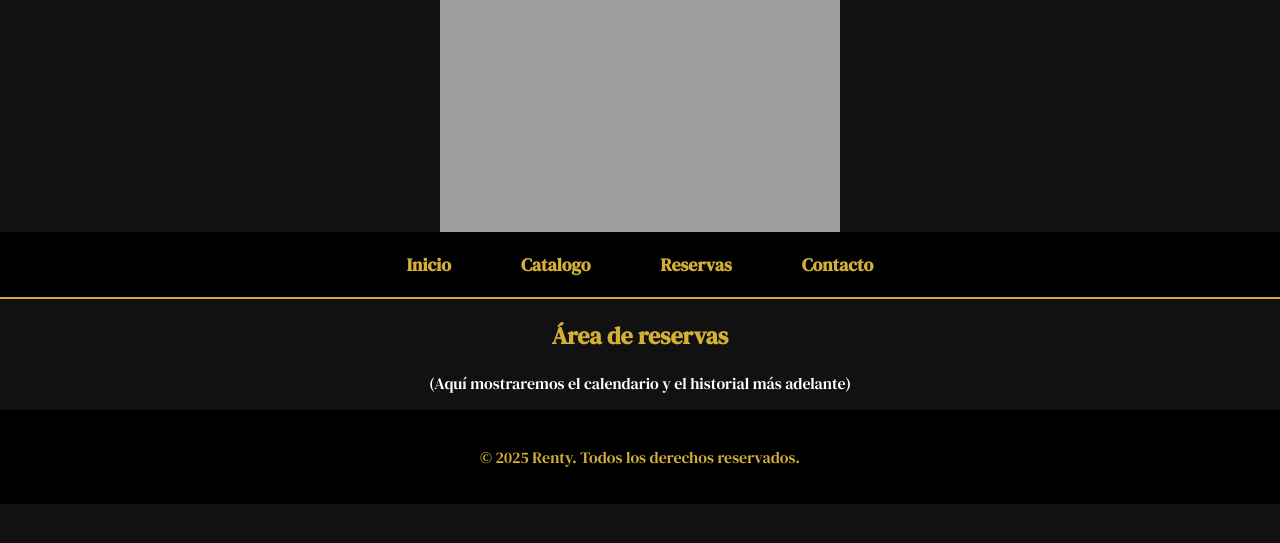
After one commit to josedcp20/Renty, a PHP site: page /reservas.php in a window 1280 px wide. The commit adds this page. Shown: the top 543 px of the page. Run offline with PHP 8.4, Linux system fonts and the light colour scheme; the visitor is signed in with stand-in values (Sample User, id 1).

Commit message:
Creación de reservas.php

```diff
--- a/catalogo.php
+++ b/catalogo.php
@@ -17,8 +17,8 @@
           <ul>
               <li><a href="index.html">Inicio</a></li>
               <li><a href="catalogo.html">Catálogo</a></li>
-              <li><a href="#reservas">Reservas</a></li>
-              <li><a href="#contacto">Contacto</a></li>
+              <li><a href="#reservas.php">Reservas</a></li>
+              <li><a href="#contacto.html">Contacto</a></li>
               <li class="search">
                 <form action="#search-results" method="get">
                     <input type="text" id="search" name="query" placeholder="Buscar...">
--- a/contacto.html
+++ b/contacto.html
@@ -16,7 +16,7 @@
             <ul>
                 <li><a href="index.html">Inicio</a></li>
                 <li><a href="catalogo.php">Catalogo</a></li>
-            <li><a href="#reservas">Reservas</a></li>
+                <li><a href="reservas.php">Reservas</a></li>
                 <li><a href="contacto.html">Contacto</a></li>
             </ul>
         </nav>
--- a/index.html
+++ b/index.html
@@ -18,7 +18,7 @@
             <ul>
                 <li><a href="index.html">Inicio</a></li>
                 <li><a href="catalogo.php">Catalogo</a></li>
-                    <li><a href="#reservas">Reservas</a></li>
+                <li><a href="reservas.php">Reservas</a></li>
                 <li><a href="contacto.html">Contacto</a></li>
             </ul>
         </nav>
--- /dev/null
+++ b/reservas.php
@@ -0,0 +1,41 @@
+<?php
+    session_start();
+
+    if(!isset($_SESSION['dni'])) {
+        header("Location: login.php");
+        exit;
+    }
+?>
+
+<!DOCTYPE html>
+<html lang="es">
+    <head>
+        <meta charset="UTF-8">
+        <title>Mis reservas - Renty</title>
+        <link rel="stylesheet" href="css/styles.css">
+    </head>
+    <body>
+        <header>
+            <figure id="logo-container">
+                <canvas id="logo-canvas" width="400" height="267"></canvas>
+            </figure>
+        </header>
+        <nav id="navbar">
+            <ul>
+                <li><a href="index.html">Inicio</a></li>
+                <li><a href="catalogo.php">Catalogo</a></li>
+                <li><a href="reservas.php">Reservas</a></li>
+                <li><a href="contacto.html">Contacto</a></li>
+            </ul>
+        </nav>
+        <main>
+            <h2 style="color: #D4AF37; text-align: center;">Área de reservas</h2>
+            <p style="text-align: center;">(Aquí mostraremos el calendario y el historial más adelante)</p>
+        </main>
+
+        <footer>
+            <p>&copy; 2025 Renty. Todos los derechos reservados.</p>
+        </footer>
+
+        <script src="js/script.js"></script>
+    </body>
```
Lines whose indentation alone changed are shown as unchanged.
